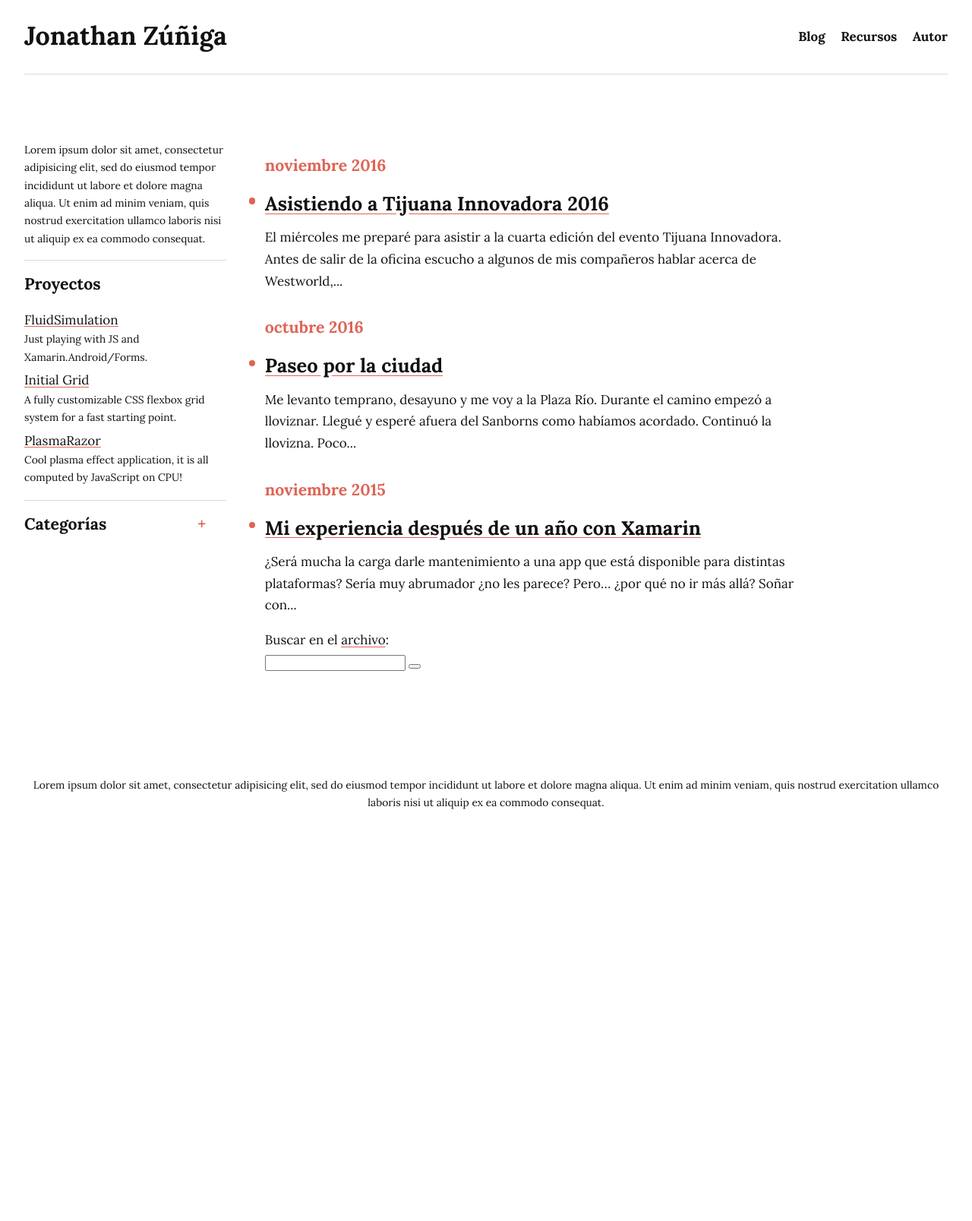
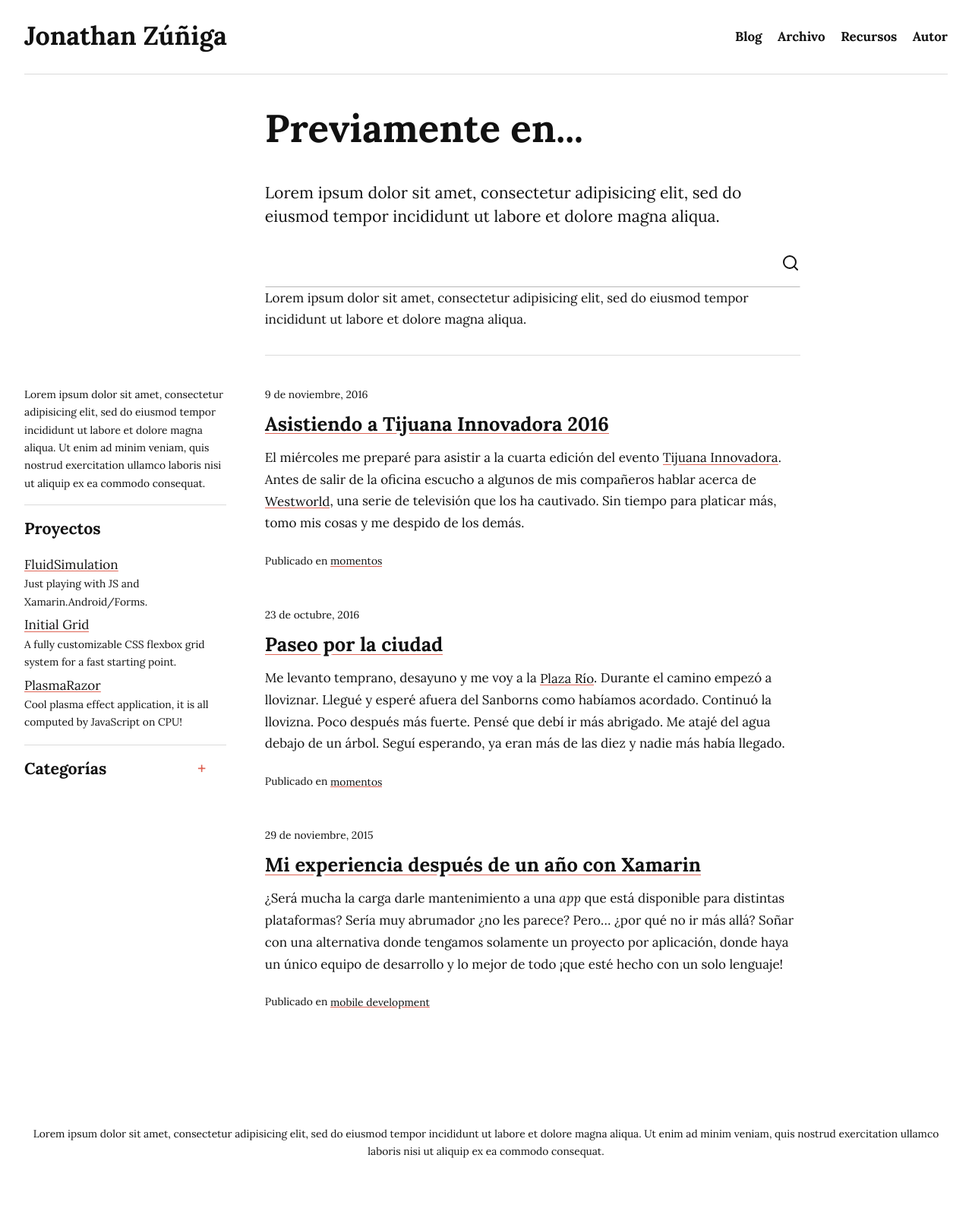
Before and after one commit to jonathanzuniga/jonathanzuniga.github.io, a Jekyll site: the page built from archive/index.html, in a window 1280 px wide. Shown: the whole page at 76% size. Built offline with Jekyll 4.4.1, drawn with Linux system fonts in a browser that asks for light colours; before the commit the page ends 1148 px from its top, so only the background shows below that.

Commit message:
Modify the nav code, add section archive with the search box.

```diff
--- a/_includes/form_search.html
+++ b/_includes/form_search.html
@@ -1,3 +1,31 @@
+<div class="search">
+	<form action="/search" id="search__form" method="get">
+		<div class="form-el-with-button form-el-with-button--line form-el-with-button--lg">
+		    <input class="form-el" type="text">
+		    <button class="button">
+		        <svg
+		            xmlns="http://www.w3.org/2000/svg"
+		            width="24" height="24"
+		            viewBox="0 0 24 24"
+		            fill="none" stroke="currentColor"
+		            stroke-width="2"
+		            stroke-linecap="round"
+		            stroke-linejoin="round"
+		            class="feather feather-search button__icon"
+		        >
+		            <circle cx="11" cy="11" r="8"></circle>
+		            <line x1="21" y1="21" x2="16.65" y2="16.65"></line>
+		        </svg>
+		    </button>
+		</div>
+	</form>
+</div>
+
+
+
+
+
+{% comment %}
 <div class="search">
 	<form action="/buscar" id="search__form" method="get">
 		<div class="fld input-group">
@@ -13,3 +41,4 @@
 		</div>
 	</form>
 </div>
+{% endcomment %}
--- a/_includes/header.html
+++ b/_includes/header.html
@@ -15,11 +15,11 @@
 	        		Blog
 	        	</a>
 	        </li>
-	        <!-- <li class="nav__item {% if current[ 1 ] == 'articulos' %}active{% endif %}">
-	        	<a href="{{ site.baseurl }}/articulos">
-	        		Artículos
-	        	</a>
-	        </li> -->
+	        <li class="nav__item {% if current[ 1 ] == 'archive' %}active{% endif %}">
+	        	<a href="{{ site.baseurl }}/archive">
+		        	Archivo
+		        </a>
+	        </li>
 	        <li class="nav__item {% if current[ 1 ] == 'resources' %}active{% endif %}">
 	        	<a href="{{ site.baseurl }}/resources">
 	        		Recursos
--- a/_layouts/archive.html
+++ b/_layouts/archive.html
@@ -2,6 +2,51 @@
 layout: default
 ---
 
+{% for post in site.posts limit: 50 %}
+	<article class="post post--{{ forloop.index }}">
+		<header class="post__header">
+			<div class="post__date small">
+				{% include date.html %}
+			</div>
+
+			<h2 class="post__title h4">
+				<a href="{{ post.url }}">
+					{{ post.title }}
+				</a>
+			</h2>
+		</header>
+
+		<div class="post__content post__content--excerpt">
+			{{ post.excerpt }}
+		</div>
+
+		<footer class="post__footer">
+			<ul class="list list---inline small">
+				<li>
+					Publicado en
+					{% assign sorted_categories = post.categories | sort %}
+					{% for category in sorted_categories %}
+						<a href="/blog{{ site.baseurl }}/category/{{ category | slugify }}">
+							{{ category | replace: '-', ' ' }}
+						</a>{% if forloop.last == false %}, {% endif %}
+					{% endfor %}
+				</li>
+			</ul>
+		</footer>
+	</article>
+{% endfor %}
+
+
+
+
+
+
+
+
+
+
+
+{% comment %}
 {%
 	assign months =
 	'enero|febrero|marzo|abril|mayo|junio|julio|agosto|septiembre|octubre|noviembre|diciembre' |
@@ -46,6 +91,8 @@ layout: default
 			</li>
 		{% endfor %}
 	</ul>
+{% endcomment %}
+
 
 {% comment %}
 	{% for post in site.posts %}
@@ -82,10 +129,10 @@ layout: default
 			</ul>
 		{% endif %}
 	{% endfor %}
-{% endcomment %}
 </div>
 
 {% include form_search.html %}
+{% endcomment %}
 
 
 
--- a/_layouts/default.html
+++ b/_layouts/default.html
@@ -12,8 +12,8 @@
 	<body class="body
 		{% if page.url == '/' %}
 			body--home
-		{% elsif current[1] == 'articles' %}
-			body--articles
+		{% elsif current[1] == 'archive' %}
+			body--archive
 		{% elsif current[1] == 'about' %}
 			body--about
 		{% elsif page.url == '/search' %}
@@ -26,6 +26,8 @@
 					Lorem ipsum dolor sit amet.
 				{% elsif page.layout == 'category' %}
 					«{{ page.category }}»
+				{% elsif page.layout == 'archive' %}
+					Previamente en...
 				{% else %}
 					{{ page.title }}
 				{% endif %}
@@ -36,6 +38,7 @@
 					<p class="h5">
 						Lorem ipsum dolor sit amet, consectetur adipisicing elit, sed do eiusmod tempor incididunt ut labore et dolore magna aliqua.
 					</p>
+
 					<hr>
 				{% elsif page.layout == 'category' %}
 					<p class="h5">
@@ -45,6 +48,19 @@
 							Estas leyendo todos los artículos publicados en la categoría «{{ page.category }}».
 						{% endif %}
 					</p>
+
+					<hr>
+				{% elsif page.layout == 'archive' %}
+					<p class="h5">
+						Lorem ipsum dolor sit amet, consectetur adipisicing elit, sed do eiusmod tempor incididunt ut labore et dolore magna aliqua.
+					</p>
+
+					{% include form_search.html %}
+
+					<p>
+						Lorem ipsum dolor sit amet, consectetur adipisicing elit, sed do eiusmod tempor incididunt ut labore et dolore magna aliqua.
+					</p>
+
 					<hr>
 				{% endif %}
 			</div>
--- a/archive/index.html
+++ b/archive/index.html
@@ -1,4 +1,4 @@
 ---
 layout: archive
-permalink: /archivo
+permalink: /archive
 ---
```
Also changed, not shown: css/patterns.min.css.
